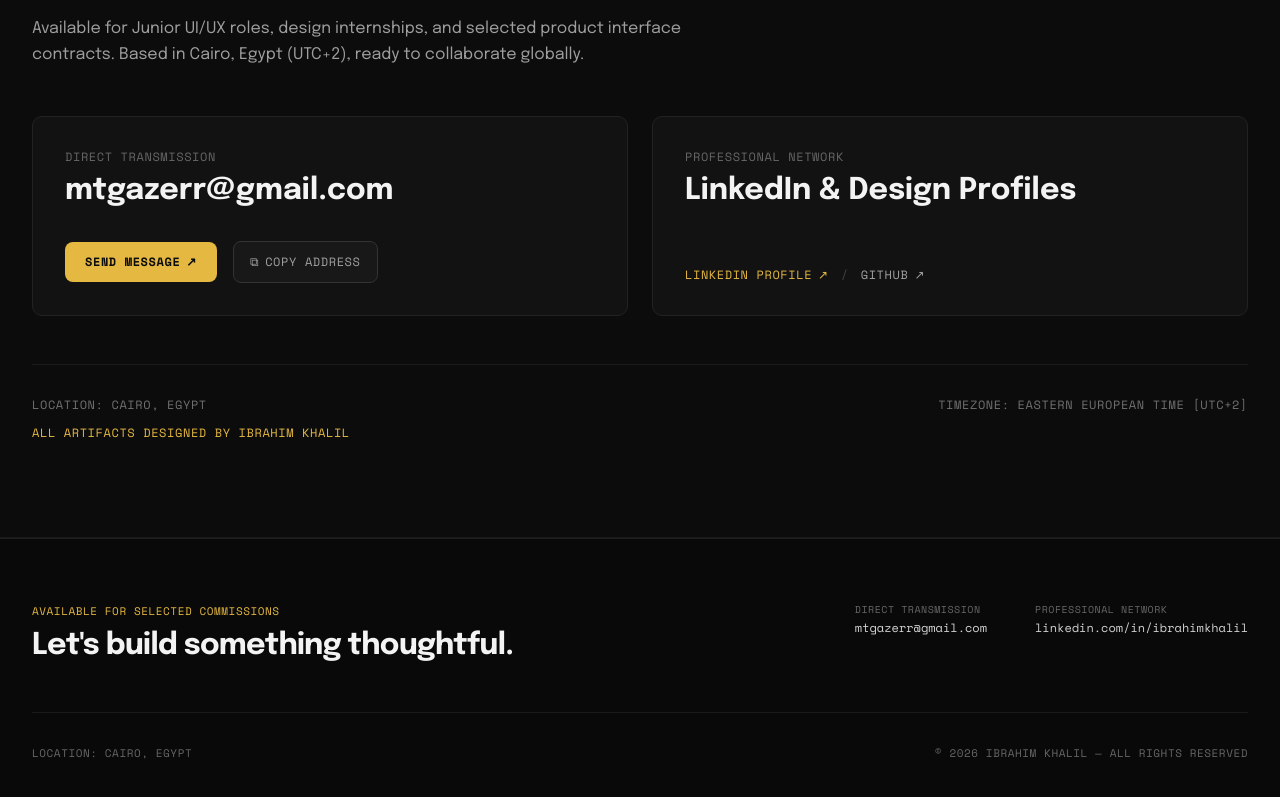
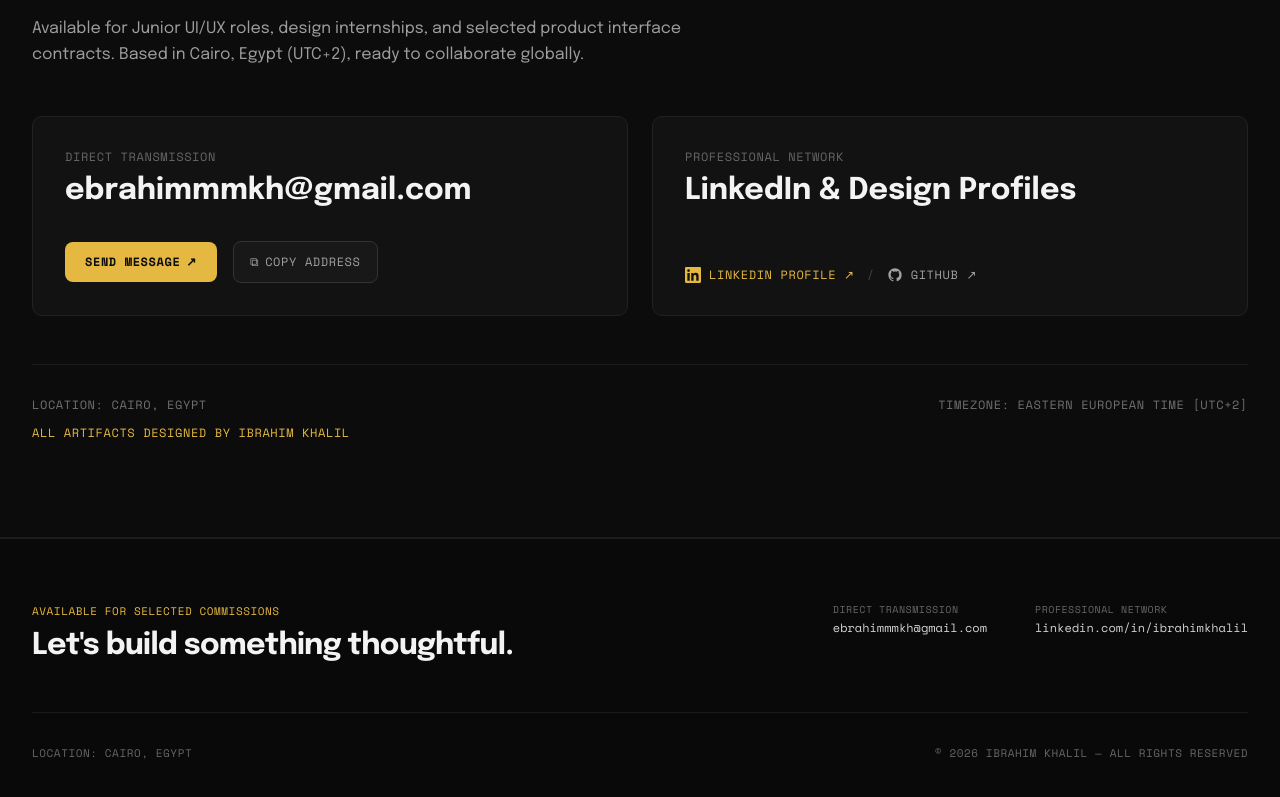
Before and after one commit to Mtgazer/ibrahim-portfolio, a Next.js app: page / in a window 1280 px wide. Shown: the part 3405-4202 px from the top of the page. Built offline with nearby package versions, Linux system fonts and the light colour scheme; no server answers; the database is empty.

Commit message:
feat: edit ContactSection component and personal information dataset

```diff
--- a/src/components/sections/ContactSection.tsx
+++ b/src/components/sections/ContactSection.tsx
@@ -4,8 +4,42 @@
 import Link from "next/link";
 import { personalInfo } from "@/data/personal";
 
+function LinkedInIcon({ className }: { className?: string }) {
+  return (
+    <svg
+      viewBox="0 0 24 24"
+      aria-hidden="true"
+      className={className}
+    >
+      <path d="M20.447 20.452h-3.554v-5.569c0-1.328-.027-3.037-1.852-3.037-1.853 0-2.136 1.445-2.136 2.939v5.667H9.351V9h3.414v1.561h.046c.477-.9 1.637-1.85 3.37-1.85 3.601 0 4.267 2.37 4.267 5.455v6.286zM5.337 7.433c-1.144 0-2.063-.926-2.063-2.065 0-1.138.92-2.063 2.063-2.063 1.14 0 2.064.925 2.064 2.063 0 1.139-.925 2.065-2.064 2.065zm1.782 13.019H3.555V9h3.564v11.452zM22.225 0H1.771C.792 0 0 .774 0 1.729v20.542C0 23.227.792 24 1.771 24h20.451c.979 0 1.778-.773 1.778-1.729V1.73C24 .774 23.205 0 22.222 0h.003z" />
+    </svg>
+  );
+}
+
+function GitHubIcon({ className }: { className?: string }) {
+  return (
+    <svg
+      viewBox="0 0 24 24"
+      aria-hidden="true"
+      className={className}
+    >
+      <path
+        fillRule="evenodd"
+        clipRule="evenodd"
+        d="M12 2C6.477 2 2 6.484 2 12.017c0 4.425 2.865 8.18 6.839 9.504.5.092.682-.217.682-.483 0-.237-.008-.868-.013-1.703-2.782.605-3.369-1.343-3.369-1.343-.454-1.158-1.11-1.466-1.11-1.466-.908-.62.069-.608.069-.608 1.003.07 1.53 1.032 1.53 1.032.892 1.53 2.341 1.088 2.91.832.092-.647.35-1.088.636-1.338-2.22-.253-4.555-1.113-4.555-4.951 0-1.093.39-1.988 1.029-2.688-.103-.253-.446-1.272.098-2.65 0 0 .84-.27 2.75 1.026A9.564 9.564 0 0112 6.844c.85.004 1.705.115 2.504.337 1.909-1.296 2.747-1.027 2.747-1.027.546 1.379.202 2.398.1 2.651.64.7 1.028 1.595 1.028 2.688 0 3.848-2.339 4.695-4.566 4.943.359.309.678.92.678 1.855 0 1.338-.012 2.419-.012 2.747 0 .268.18.58.688.482A10.019 10.019 0 0022 12.017C22 6.484 17.522 2 12 2z"
+      />
+    </svg>
+  );
+}
+
 export default function ContactSection() {
   const [copied, setCopied] = useState(false);
+
+  const gmailComposeUrl = `https://mail.google.com/mail/?view=cm&fs=1&to=${encodeURIComponent(
+    personalInfo.email
+  )}&su=${encodeURIComponent("Portfolio Inquiry")}&body=${encodeURIComponent(
+    "Hi Ibrahim,\n\nI came across your portfolio and would like to get in touch.\n\nBest,"
+  )}`;
 
   const handleCopy = async () => {
     try {
@@ -61,7 +95,7 @@
               </span>
               <a
                 href={`mailto:${personalInfo.email}`}
-                className="text-xl sm:text-2xl lg:text-3xl font-bold text-[#F3F3F3] hover:text-[#E5B842] transition-colors break-all"
+                className="text-xl sm:text-2xl xl:text-3xl font-bold text-[#F3F3F3] hover:text-[#E5B842] transition-colors break-words"
               >
                 {personalInfo.email}
               </a>
@@ -69,7 +103,9 @@
 
             <div className="flex flex-wrap items-center gap-4 pt-2 font-mono text-xs">
               <a
-                href={`mailto:${personalInfo.email}`}
+                href={gmailComposeUrl}
+                target="_blank"
+                rel="noopener noreferrer"
                 className="inline-flex items-center gap-1.5 bg-[#E5B842] hover:bg-[#F0C44E] text-[#0C0C0C] font-semibold px-5 py-3 tracking-wider uppercase transition-colors rounded-[8px]"
               >
                 <span>SEND MESSAGE</span>
@@ -92,7 +128,7 @@
               <span className="font-mono text-[10px] sm:text-xs text-[#666666] tracking-wider uppercase block">
                 PROFESSIONAL NETWORK
               </span>
-              <h3 className="text-xl sm:text-2xl lg:text-3xl font-bold text-[#F3F3F3]">
+              <h3 className="text-xl sm:text-2xl xl:text-3xl font-bold text-[#F3F3F3]">
                 LinkedIn &amp; Design Profiles
               </h3>
             </div>
@@ -102,8 +138,9 @@
                 href={personalInfo.linkedinUrl}
                 target="_blank"
                 rel="noopener noreferrer"
-                className="inline-flex items-center gap-1.5 text-[#E5B842] hover:underline"
+                className="inline-flex items-center gap-2 text-[#E5B842] hover:underline transition-colors"
               >
+                <LinkedInIcon className="w-4 h-4 shrink-0 fill-current" />
                 <span>LINKEDIN PROFILE</span>
                 <span>↗</span>
               </Link>
@@ -112,8 +149,9 @@
                 href={personalInfo.githubUrl}
                 target="_blank"
                 rel="noopener noreferrer"
-                className="inline-flex items-center gap-1.5 text-[#A0A0A0] hover:text-white hover:underline"
+                className="inline-flex items-center gap-2 text-[#A0A0A0] hover:text-white hover:underline transition-colors"
               >
+                <GitHubIcon className="w-4 h-4 shrink-0 fill-current" />
                 <span>GITHUB</span>
                 <span>↗</span>
               </Link>
--- a/src/data/personal.ts
+++ b/src/data/personal.ts
@@ -30,7 +30,7 @@
   location: "Cairo, Egypt",
   coordinates: "30.0444° N, 31.2357° E",
   timezone: "Eastern European Time [UTC+2]",
-  email: "mtgazerr@gmail.com",
+  email: "ebrahimmmkh@gmail.com",
   linkedinUrl: "https://www.linkedin.com/in/ebrahim-khalil-a50168291/",
   githubUrl: "https://github.com/Mtgazer",
   dossierVersion: "V2.4",
```
